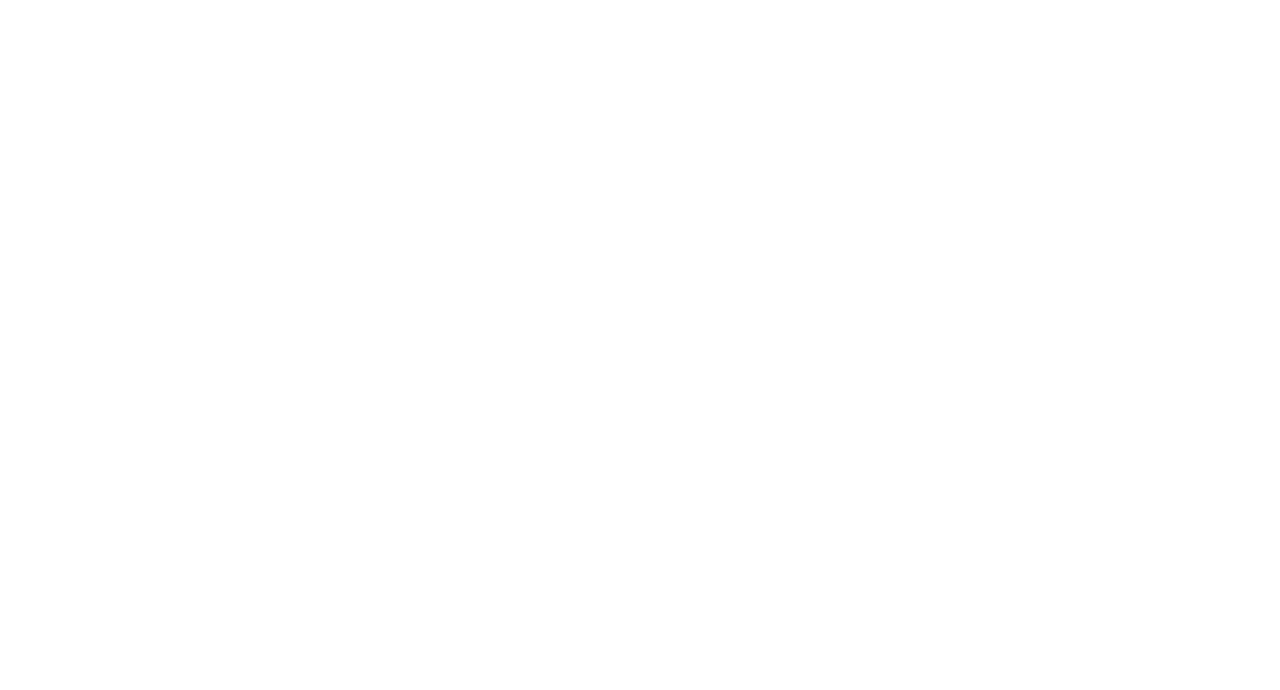
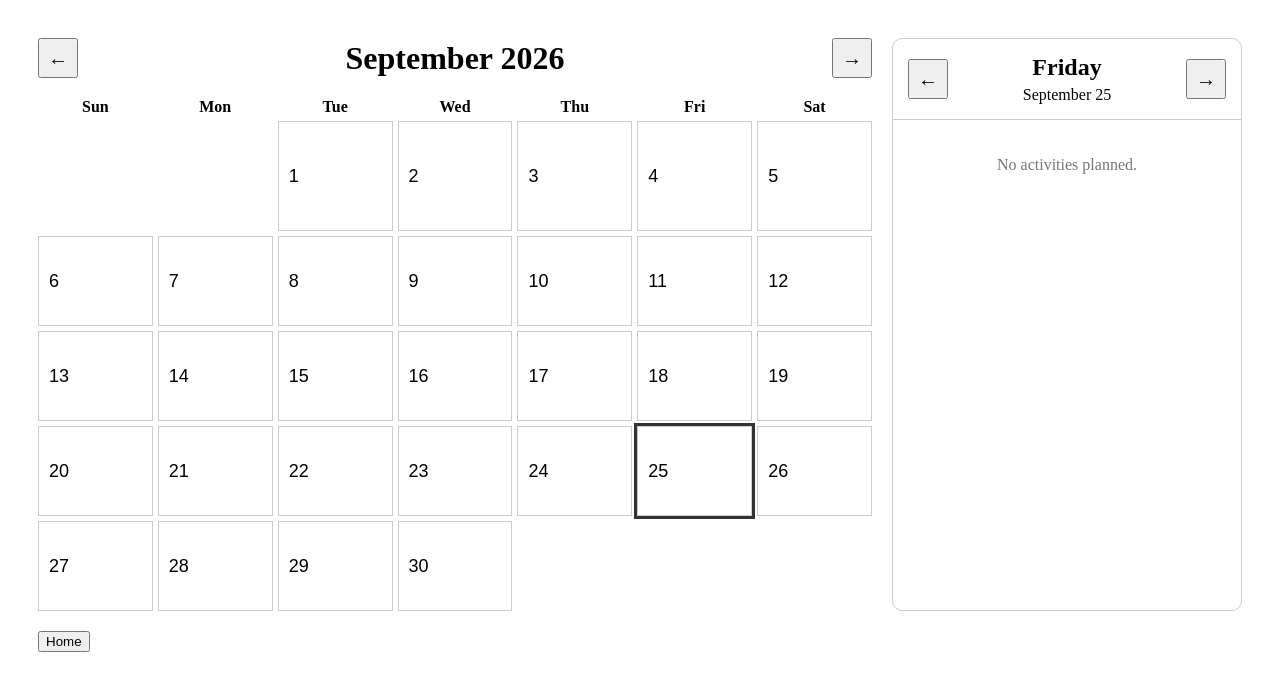
Before and after one commit to Yonder-COMP490/Yonder-COMP490-Main, a React (Vite) app: page /Calendar in a window 1280 px wide. Before the commit this address had no page. Shown: the top 690 px of the page. Built offline with nearby package versions, Linux system fonts and the light colour scheme.

Commit message:
Calendar Page and css
Added a Calendar page that auto fills from ActivityContext

```diff
--- a/src/App.jsx
+++ b/src/App.jsx
@@ -1,7 +1,7 @@
 import { BrowserRouter, Routes, Route } from "react-router-dom";
 import Home from "./pages/Home";
 import Activities from "./pages/Activities";
-import Page2 from "./pages/Page2";
+import Calendar from "./pages/Calendar";
 import Page3 from "./pages/Page3";
 import { ActivityProvider } from "./components/ActivityContext";
 
@@ -12,7 +12,7 @@
         <Routes>
           <Route path="/" element={<Home />} />
           <Route path="/activities" element={<Activities />} />
-          <Route path="/page2" element={<Page2 />} />
+          <Route path="/Calendar" element={<Calendar />} />
           <Route path="/page3" element={<Page3 />} />
         </Routes>
       </BrowserRouter>
--- /dev/null
+++ b/src/pages/Calendar.css
@@ -0,0 +1,133 @@
+.calendar-page {
+  display: grid;
+  grid-template-columns: 1fr 350px;
+  gap: 20px;
+  padding: 30px;
+  min-height: 80vh;
+  box-sizing: border-box;
+}
+
+.calendar-section {
+  min-width: 0;
+}
+
+.month-header {
+  display: flex;
+  align-items: center;
+  justify-content: space-between;
+  margin-bottom: 20px;
+}
+
+.month-header h1 {
+  margin: 0;
+}
+
+.month-header button,
+.itinerary-header button {
+  width: 40px;
+  height: 40px;
+  font-size: 20px;
+}
+
+.weekday-header {
+  display: grid;
+  grid-template-columns: repeat(7, 1fr);
+  gap: 5px;
+  margin-bottom: 5px;
+  text-align: center;
+  font-weight: bold;
+}
+
+.calendar-grid {
+  display: grid;
+  grid-template-columns: repeat(7, 1fr);
+  gap: 5px;
+}
+
+.calendar-day {
+  min-height: 90px;
+  border: 1px solid #ccc;
+  background: white;
+  font-size: 18px;
+  cursor: pointer;
+  text-align: left;
+  padding: 10px;
+}
+
+.calendar-day:hover {
+  background: #f0f0f0;
+}
+
+.calendar-day.has-activity {
+  background: #d9eaff;
+  border: 2px solid #4285f4;
+}
+
+.calendar-day.selected {
+  outline: 3px solid #333;
+}
+
+.calendar-day.empty {
+  background: transparent;
+  border: none;
+  cursor: default;
+}
+
+.itinerary {
+  border: 1px solid #ccc;
+  border-radius: 10px;
+  overflow: hidden;
+  background: white;
+}
+
+.itinerary-header {
+  display: flex;
+  align-items: center;
+  justify-content: space-between;
+  padding: 15px;
+  border-bottom: 1px solid #ccc;
+}
+
+.itinerary-header h2 {
+  margin: 0;
+  text-align: center;
+}
+
+.itinerary-header p {
+  margin: 5px 0 0;
+  text-align: center;
+}
+
+.itinerary-body {
+  padding: 20px;
+}
+
+.itinerary-activity {
+  display: grid;
+  grid-template-columns: 80px 1fr;
+  gap: 10px;
+  margin-bottom: 15px;
+  align-items: stretch;
+}
+
+.activity-time {
+  font-size: 13px;
+  padding-top: 10px;
+  text-align: right;
+}
+
+.activity-block {
+  background: #e5e5e5;
+  border-radius: 6px;
+  padding: 10px;
+  min-height: 35px;
+}
+
+.no-activities {
+  text-align: center;
+  color: #777;
+}
+
+.home-button {
+  grid-column: 1 / -1;
+}
--- /dev/null
+++ b/src/pages/Calendar.jsx
@@ -0,0 +1,195 @@
+import { useState } from "react";
+import { Link } from "react-router-dom";
+import { useActivities } from "../components/ActivityContext";
+import "./Calendar.css";
+
+function Calendar() {
+  const { activities } = useActivities();
+
+  const today = new Date();
+
+  const [currentMonth, setCurrentMonth] = useState(today.getMonth());
+  const [currentYear, setCurrentYear] = useState(today.getFullYear());
+
+  const [selectedDate, setSelectedDate] = useState(
+    `${currentYear}-${String(currentMonth + 1).padStart(2, "0")}-${String(
+      today.getDate()
+    ).padStart(2, "0")}`
+  );
+
+  function changeMonth(amount) {
+    let newMonth = currentMonth + amount;
+    let newYear = currentYear;
+
+    if (newMonth > 11) {
+      newMonth = 0;
+      newYear++;
+    }
+
+    if (newMonth < 0) {
+      newMonth = 11;
+      newYear--;
+    }
+
+    setCurrentMonth(newMonth);
+    setCurrentYear(newYear);
+  }
+
+  function changeDay(amount) {
+    const date = new Date(selectedDate + "T00:00:00");
+
+    date.setDate(date.getDate() + amount);
+
+    const newDate =
+      `${date.getFullYear()}-` +
+      `${String(date.getMonth() + 1).padStart(2, "0")}-` +
+      `${String(date.getDate()).padStart(2, "0")}`;
+
+    setSelectedDate(newDate);
+
+    // If moving into another month, update the calendar too.
+    setCurrentMonth(date.getMonth());
+    setCurrentYear(date.getFullYear());
+  }
+
+  function getDaysInMonth(year, month) {
+    return new Date(year, month + 1, 0).getDate();
+  }
+
+  function getFirstDayOfMonth(year, month) {
+    return new Date(year, month, 1).getDay();
+  }
+
+  function getDateString(day) {
+    return (
+      `${currentYear}-` +
+      `${String(currentMonth + 1).padStart(2, "0")}-` +
+      `${String(day).padStart(2, "0")}`
+    );
+  }
+
+  function hasActivity(date) {
+    return activities.some((activity) => activity.date === date);
+  }
+
+  const daysInMonth = getDaysInMonth(currentYear, currentMonth);
+  const firstDay = getFirstDayOfMonth(currentYear, currentMonth);
+
+  const calendarDays = [];
+
+  // Empty spaces before the first day of the month
+  for (let i = 0; i < firstDay; i++) {
+    calendarDays.push(
+      <div key={`empty-${i}`} className="calendar-day empty"></div>
+    );
+  }
+
+  // Actual days
+  for (let day = 1; day <= daysInMonth; day++) {
+    const dateString = getDateString(day);
+
+    calendarDays.push(
+      <button
+        key={day}
+        className={`calendar-day ${
+          hasActivity(dateString) ? "has-activity" : ""
+        } ${selectedDate === dateString ? "selected" : ""}`}
+        onClick={() => setSelectedDate(dateString)}
+      >
+        {day}
+      </button>
+    );
+  }
+
+  const selectedActivities = activities
+    .filter((activity) => activity.date === selectedDate)
+    .sort((a, b) => {
+      return (a.startTime || "").localeCompare(b.startTime || "");
+    });
+
+  const selectedDateObject = new Date(selectedDate + "T00:00:00");
+
+  const selectedDayName = selectedDateObject.toLocaleDateString("en-US", {
+    weekday: "long",
+  });
+
+  const selectedMonthName = selectedDateObject.toLocaleDateString("en-US", {
+    month: "long",
+  });
+
+  return (
+    <div className="calendar-page">
+      <div className="calendar-section">
+        <div className="month-header">
+          <button onClick={() => changeMonth(-1)}>←</button>
+
+          <h1>
+            {new Date(currentYear, currentMonth).toLocaleDateString("en-US", {
+              month: "long",
+              year: "numeric",
+            })}
+          </h1>
+
+          <button onClick={() => changeMonth(1)}>→</button>
+        </div>
+
+        <div className="weekday-header">
+          <div>Sun</div>
+          <div>Mon</div>
+          <div>Tue</div>
+          <div>Wed</div>
+          <div>Thu</div>
+          <div>Fri</div>
+          <div>Sat</div>
+        </div>
+
+        <div className="calendar-grid">
+          {calendarDays}
+        </div>
+      </div>
+
+      <div className="itinerary">
+        <div className="itinerary-header">
+          <button onClick={() => changeDay(-1)}>←</button>
+
+          <div>
+            <h2>{selectedDayName}</h2>
+            <p>
+              {selectedMonthName} {selectedDateObject.getDate()}
+            </p>
+          </div>
+
+          <button onClick={() => changeDay(1)}>→</button>
+        </div>
+
+        <div className="itinerary-body">
+          {selectedActivities.length === 0 ? (
+            <p className="no-activities">No activities planned.</p>
+          ) : (
+            selectedActivities.map((activity) => (
+              <div className="itinerary-activity" key={activity.id}>
+                <div className="activity-time">
+                  {activity.startTime || "--:--"}
+
+                  {activity.endTime && (
+                    <span> - {activity.endTime}</span>
+                  )}
+                </div>
+
+                <div className="activity-block">
+                  {activity.name}
+                </div>
+              </div>
+            ))
+          )}
+        </div>
+      </div>
+
+      <Link to="/" className="home-button">
+        <button>Home</button>
+      </Link>
+    </div>
+  );
+}
+
+export default Calendar;
--- a/src/pages/Home.jsx
+++ b/src/pages/Home.jsx
@@ -8,8 +8,8 @@
         <button>Activities</button>
       </Link>
 
-      <Link to="/page2">
-        <button>Page 2</button>
+      <Link to="/Calendar">
+        <button>Calendar</button>
       </Link>
 
       <Link to="/page3">
--- a/src/pages/Page2.jsx
+++ /dev/null
@@ -1,14 +0,0 @@
-import { Link } from "react-router-dom";
-
-function Page2() {
-  return (
-    <div>
-      <h1>Page 2</h1>
-      <Link to="/">
-        <button>Home</button>
-      </Link>
-    </div>
-  );
-}
-
-export default Page2;
```
